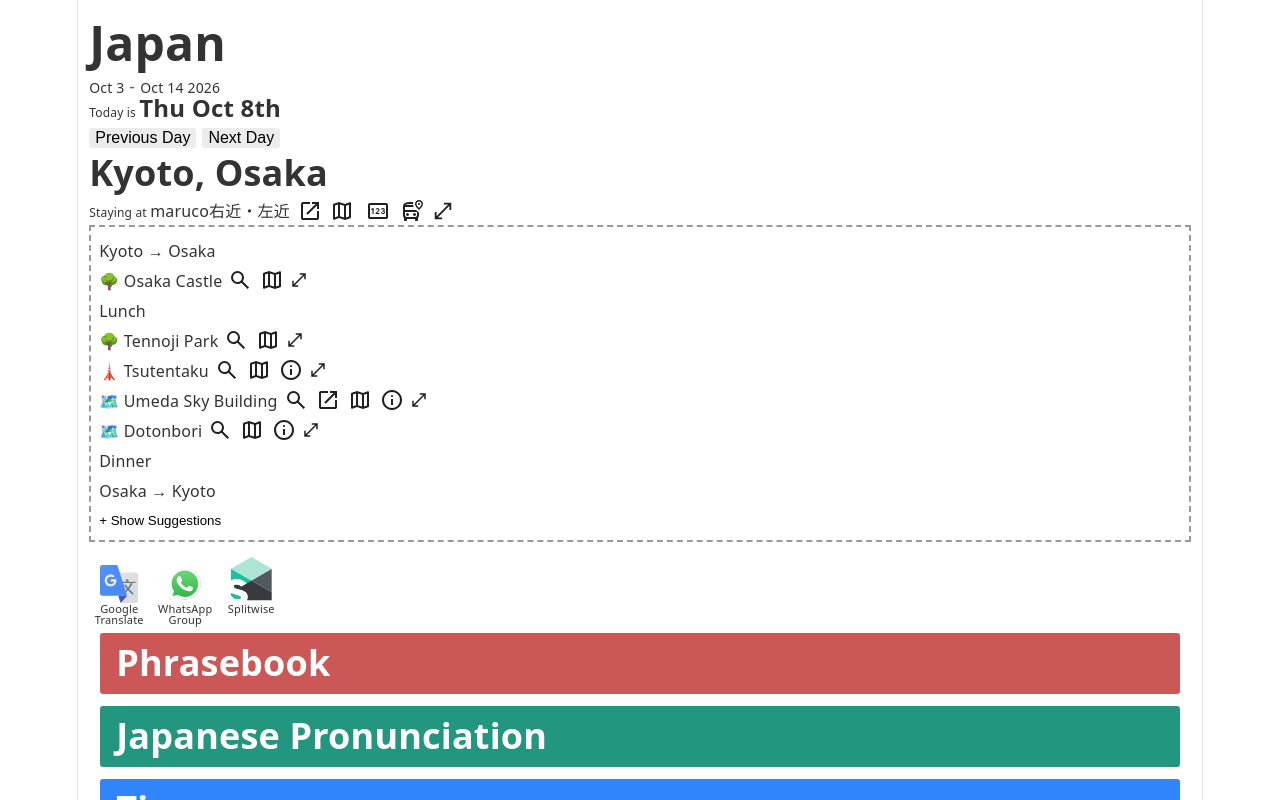
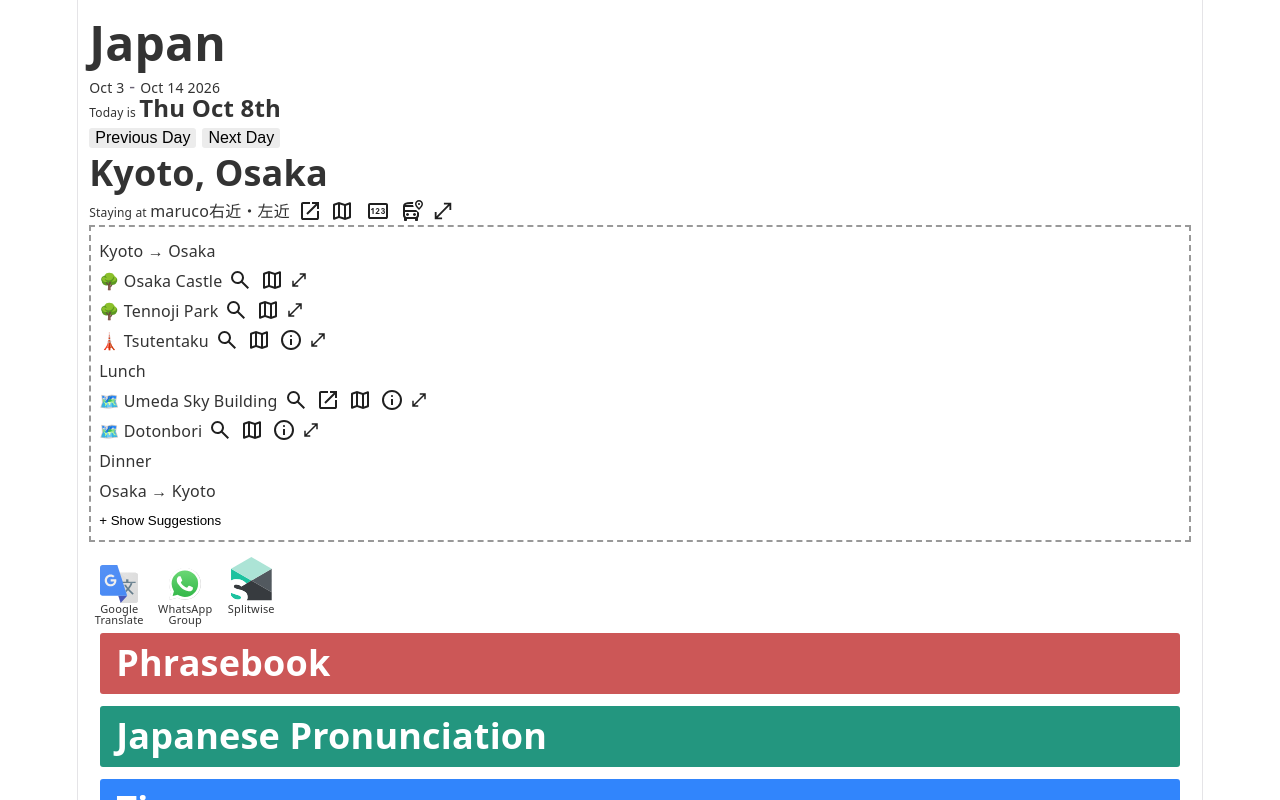
Before and after one commit to nuplex/tripchecked, a React (Vite) app: page / in a window 1280 px wide. Shown: the top 800 px of the page. Built offline with nearby package versions, Linux system fonts and the light colour scheme.

Commit message:
Update japanTrip2026Data.ts

```diff
--- a/src/japanTrip2026Data.ts
+++ b/src/japanTrip2026Data.ts
@@ -550,16 +550,16 @@ export const Japan2026TripData: Trip = {
             isSuggestion: true,
           }),
           toItineraryItem({
-            thing: 'Lunch',
-            canSearch: false,
-          }),
-          toItineraryItem({
             thing: 'tennojiPark',
             isSuggestion: true,
           }),
           toItineraryItem({
             thing: 'tsutenkaku',
             isSuggestion: true,
+          }),
+          toItineraryItem({
+            thing: 'Lunch',
+            canSearch: false,
           }),
           toItineraryItem({
             thing: 'umedaSkyBuilding',
```
